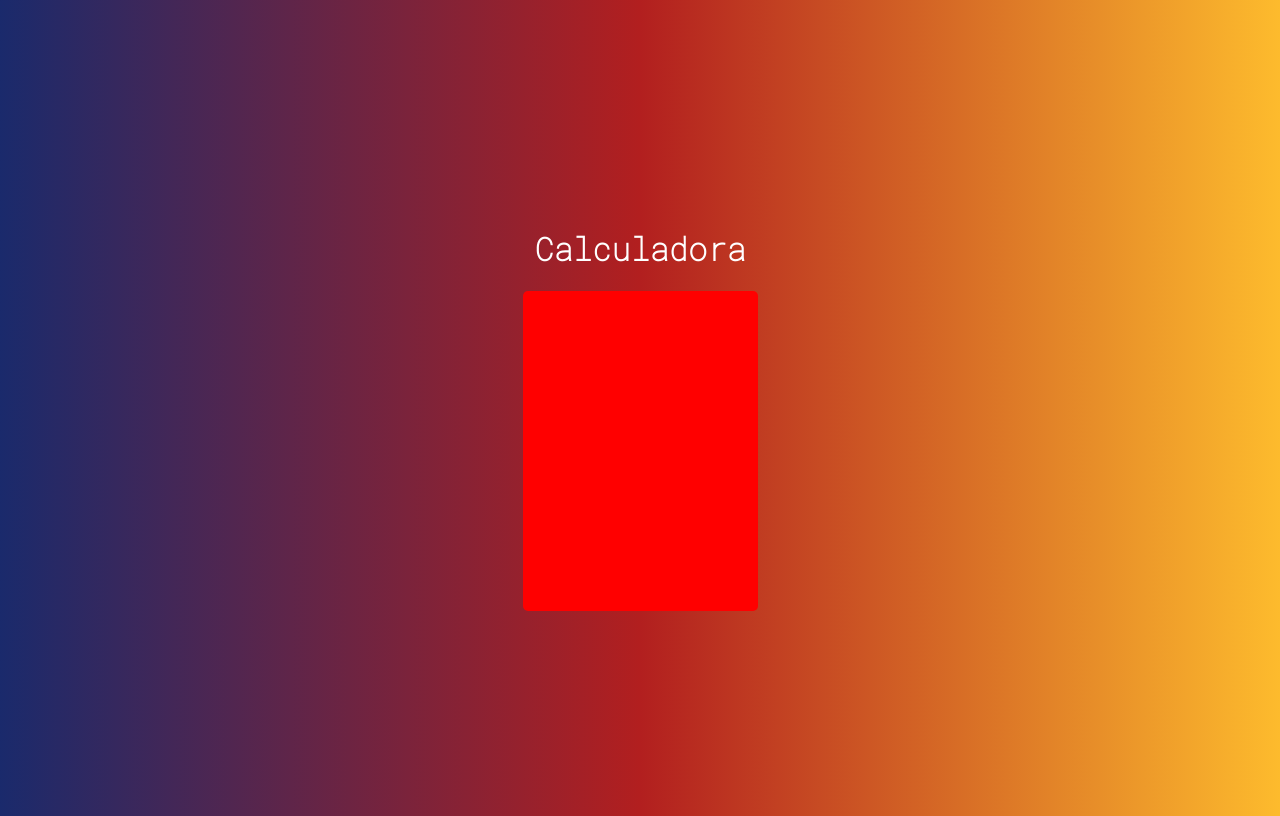
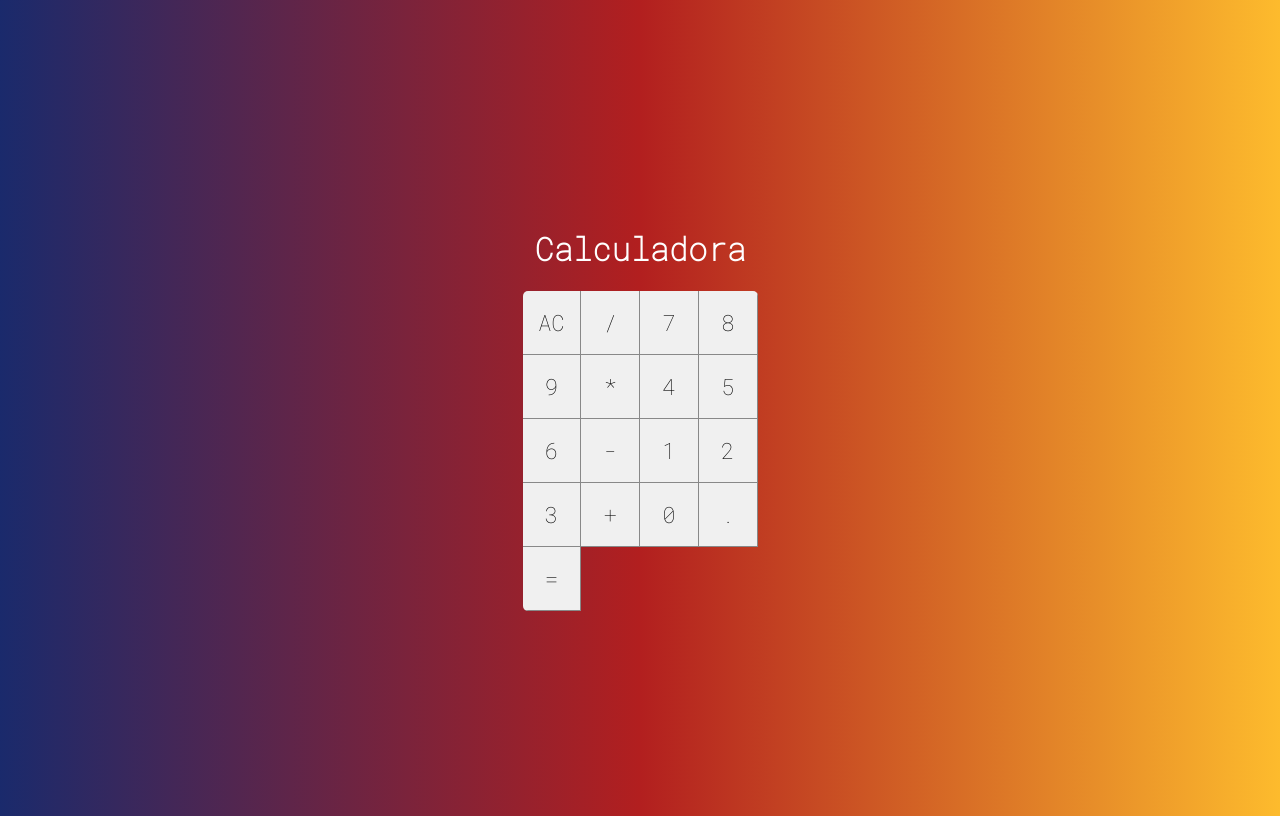
Before and after one commit to OdairCesar/calculadora, a React (Create React App) app: page / in a window 1280 px wide. Built offline with nearby package versions, Linux system fonts and the light colour scheme.

Commit message:
Criando e implementando os botões da calculadora

```diff
--- /dev/null
+++ b/src/components/Button.css
@@ -0,0 +1,13 @@
+:root{
+    --bg-button: #f0f0f0;
+    --border-button: solid 1px #888;
+}
+
+.button{
+    font-size: 1.4em;
+    background-color: var(--bg-button);
+    border: none;
+    border-right: var(--border-button);
+    border-bottom: var(--border-button);
+    outline: none;
+}
--- /dev/null
+++ b/src/components/Button.jsx
@@ -0,0 +1,4 @@
+import React from 'react'
+import './Button.css'
+
+export default props => <button className='button'>{props.label}</button>
--- a/src/index.js
+++ b/src/index.js
@@ -1,7 +1,7 @@
 import React from 'react';
 import ReactDOM from 'react-dom';
 import './index.css';
-import Calculator from'./main/calculator';
+import Calculator from'./main/Calculator';
 import reportWebVitals from './reportWebVitals';
 
 ReactDOM.render(
--- a/src/main/calculator.css
+++ b/src/main/calculator.css
@@ -3,5 +3,7 @@
     width: 235px;
     border-radius: 5px;
     overflow: hidden;
-    background-color: red;
+    display: grid;
+    grid-template-columns: repeat(4, 25%);
+    grid-template-rows: 48px, 48px, 48px, 48px, 48px;
 }
--- a/src/main/calculator.jsx
+++ b/src/main/calculator.jsx
@@ -1,11 +1,28 @@
 import React, {Component} from 'react'
-import './calculator.css'
+import './Calculator.css'
+import Button from '../components/Button'
 
 export default class Calculator extends Component{
     render(){
         return (
             <div className='calculator'>
-
+                <Button label="AC" />
+                <Button label="/" />
+                <Button label="7" />
+                <Button label="8" />
+                <Button label="9" />
+                <Button label="*" />
+                <Button label="4" />
+                <Button label="5" />
+                <Button label="6" />
+                <Button label="-" />
+                <Button label="1" />
+                <Button label="2" />
+                <Button label="3" />
+                <Button label="+" />
+                <Button label="0" />
+                <Button label="." />
+                <Button label="=" />
             </div>
         )
     }
```
